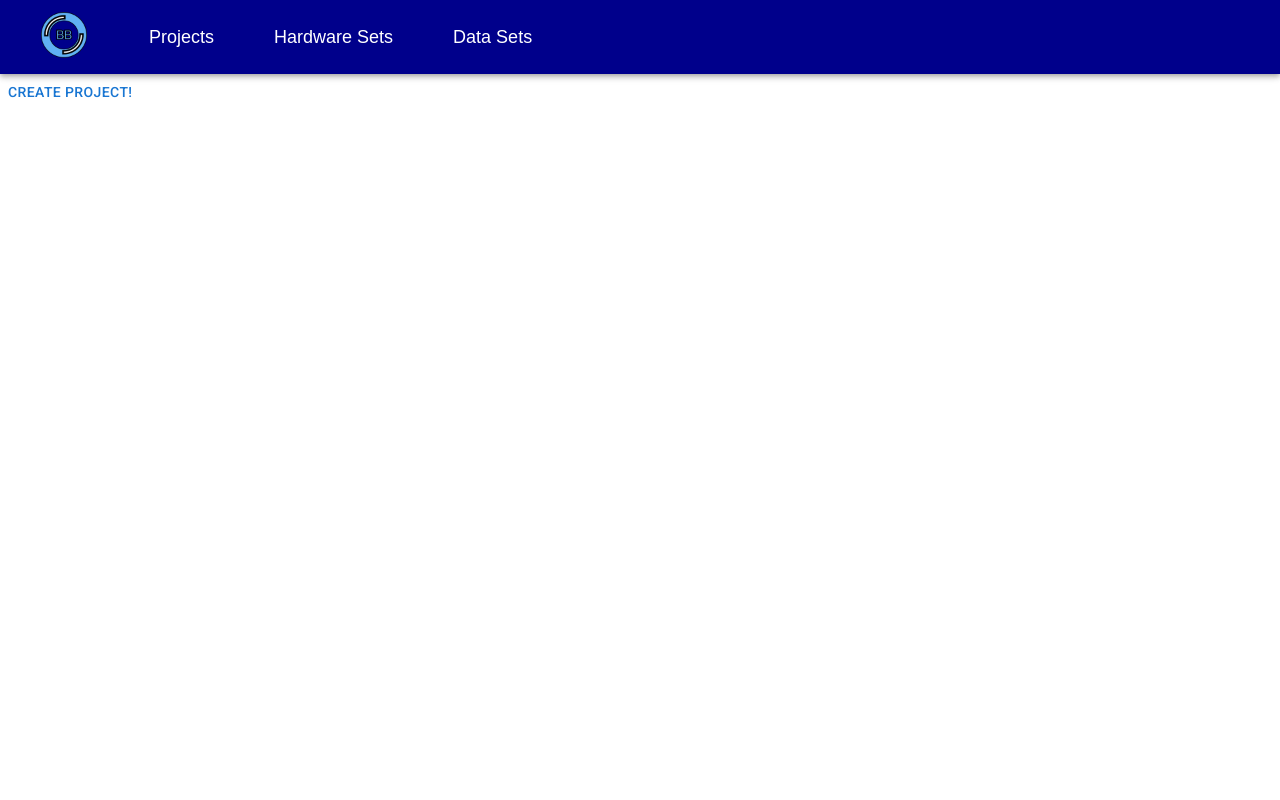
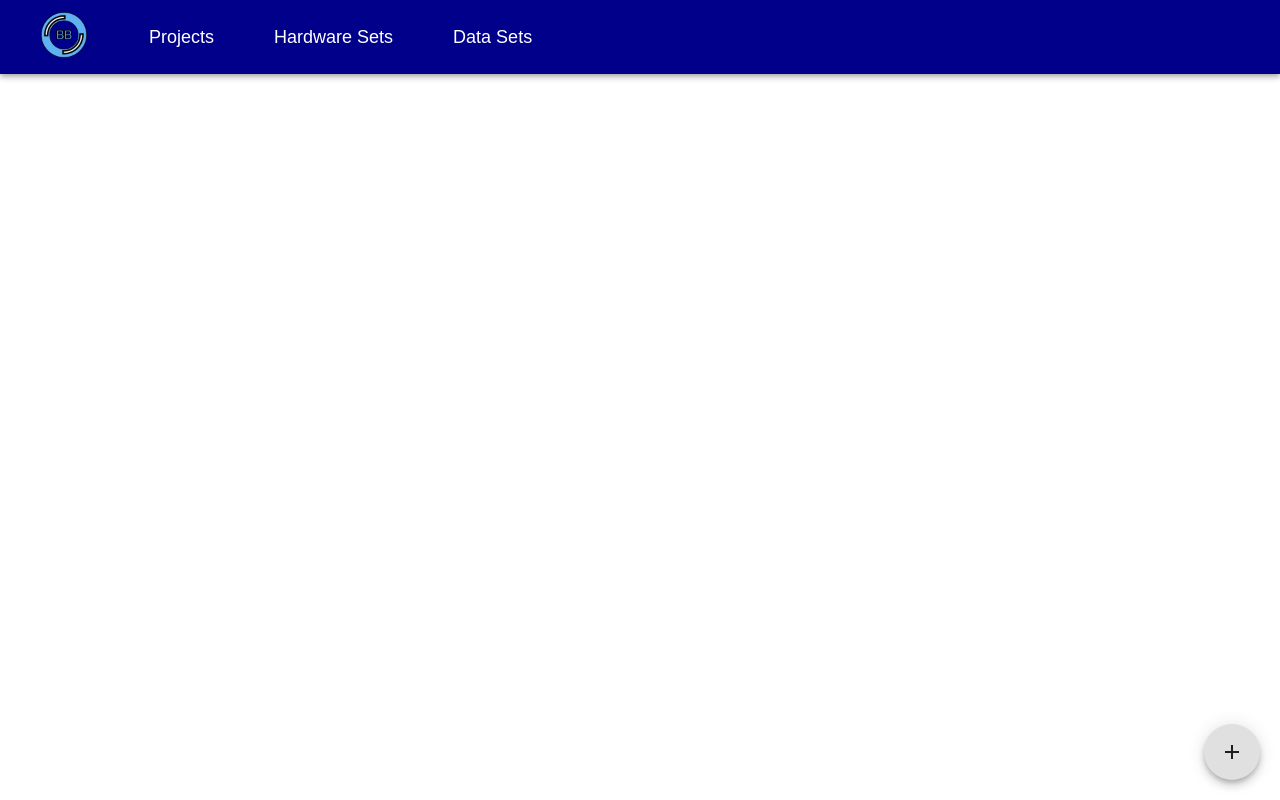
Before and after one commit to techster10173/SoftLab, a React (Create React App) app in the folder frontend/: page /projects in a window 1280 px wide. Built offline with nearby package versions, Linux system fonts and the light colour scheme.

Commit message:
Added styling components

```diff
--- a/frontend/src/ProjectModal.jsx
+++ b/frontend/src/ProjectModal.jsx
@@ -88,7 +88,7 @@ export class ProjectModal extends React.Component {
     }
 
     render() {
-        const style = {
+        const wrapperStyle = {
             position: 'absolute',
             top: '50%',
             left: '50%',
@@ -98,24 +98,26 @@ export class ProjectModal extends React.Component {
             boxShadow: 24,
             padding: 2,
             display: "flex",
-            flexWrap: "wrap",
             borderRadius: 4,
           };
+
+        const cancelButtonStyle = {
+            background: "#f50057", width:"27%", marginRight: "3%", "&:hover": {background: "#ab003c"}
+        }
 
         return (
             <Modal
                 open={this.props.displayModal}
             >
-                <Box sx={style}>
-                    <h1>Create Project</h1>
+                <Box sx={wrapperStyle}>
+                    <h1>{this.props.pid ? "Update" : "Create"} Project</h1>
                     <form onSubmit={this.props.pid ? this.updateProject : this.createProject}>
                         <FormControl>
                             <div>
-                                <TextField label="Name" sx={{width: '14ch'}} value={this.state.projectName} onChange={this.handleNameChange} />
+                                <TextField label="Name" sx={{width: '100%', marginBottom: "5%"}} value={this.state.projectName} onChange={this.handleNameChange} />
                                 <OutlinedInput
                                     type="number"
-                                    label="Funds"
-                                    sx={{width: '25ch'}}
+                                    sx={{width: '100%', marginBottom: "5%"}}
                                     value={this.state.projectFunds}
                                     onChange={this.handleFundsChange}
                                     startAdornment={<InputAdornment position="start">$</InputAdornment>}
@@ -126,10 +128,14 @@ export class ProjectModal extends React.Component {
                                 label="Description"
                                 multiline
                                 rows={4}
+                                sx={{marginBottom: "5%"}}
                                 value={this.state.projectDescription}
                                 onChange={this.handleDescriptionChange}
                             />
-                            <Button type="submit">{this.props.pid ? "Update" : "Create"}</Button>
+                            <div>
+                                <Button variant="contained" sx={cancelButtonStyle} onClick={this.props.closeModalHandler}>Cancel</Button>
+                                <Button variant="contained" type="submit" sx={{width: "70%"}}>{this.props.pid ? "Update" : "Create"}</Button>
+                            </div>
                         </FormControl>
                     </form>
                 </Box>
--- a/frontend/src/Projects.jsx
+++ b/frontend/src/Projects.jsx
@@ -1,7 +1,8 @@
 import React from "react";
 import {ProjectModal} from "./ProjectModal.jsx";
 import {Navbar} from "./Toolbar.jsx";
-import {Button} from '@mui/material';
+import {Fab} from '@mui/material';
+import AddIcon from '@mui/icons-material/Add';
 
 export class Projects extends React.Component {
     constructor(props) {
@@ -20,14 +21,27 @@ export class Projects extends React.Component {
         this.projectHandler(null);
     }
 
+    closeModal = () => {
+        this.setState({showModal: false});
+    }
+
     render() {
+        const fabStyle = {
+            margin: 0,
+            top: 'auto',
+            right: 20,
+            bottom: 20,
+            left: 'auto',
+            position: 'fixed',
+        }
+
         return (
             <>
                 <Navbar />
                 <div>
-                    <Button onClick={this.openCreateModal}>Create Project!</Button>
+                    <Fab sx={fabStyle} onClick={this.openCreateModal}><AddIcon /></Fab>
                     {/* <ProjectsTable projectHandler={this.projectHandler}></ProjectsTable> */}
-                    <ProjectModal displayModal={this.state.showModal} pid={this.state.currentProject} />
+                    <ProjectModal closeModalHandler={this.closeModal} displayModal={this.state.showModal} pid={this.state.currentProject} />
                 </div>
             </>
         )
```
